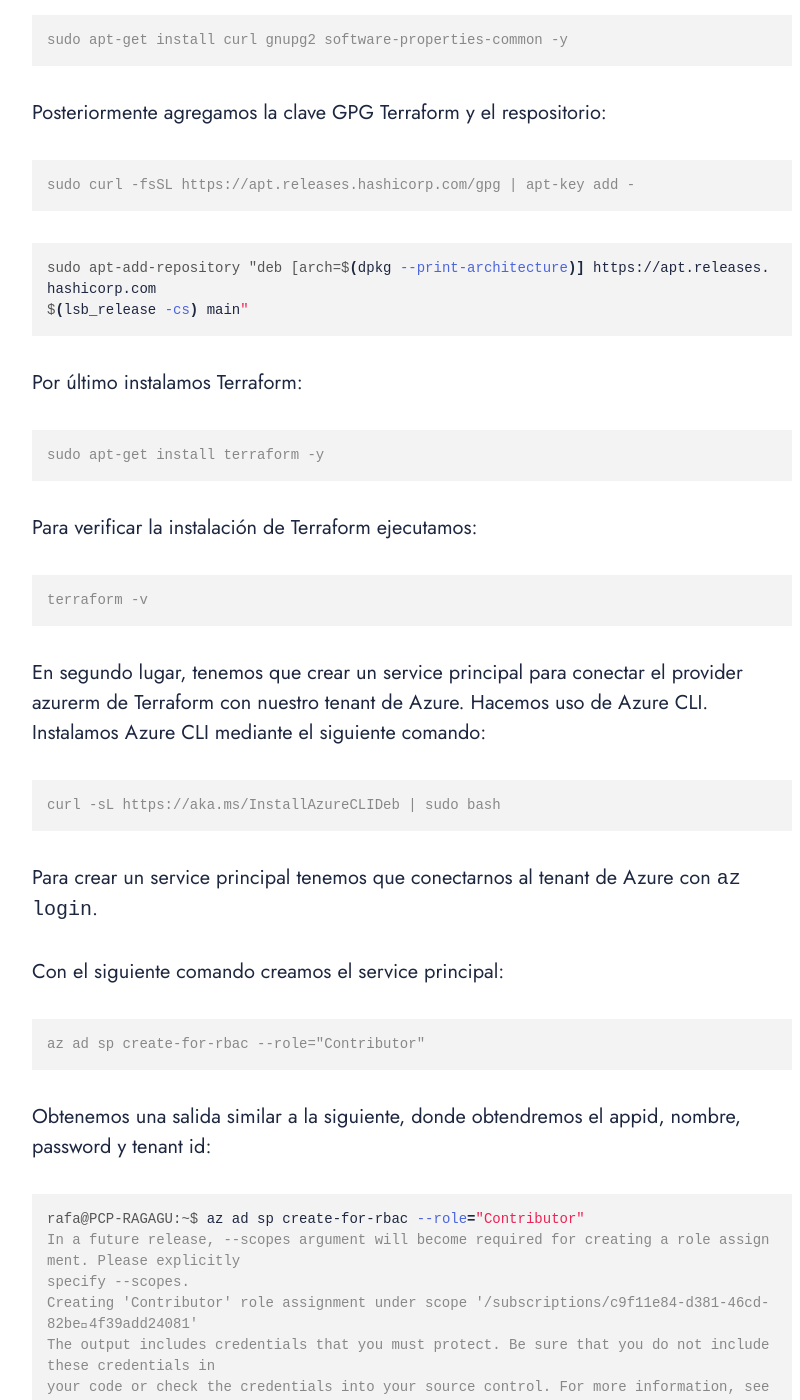
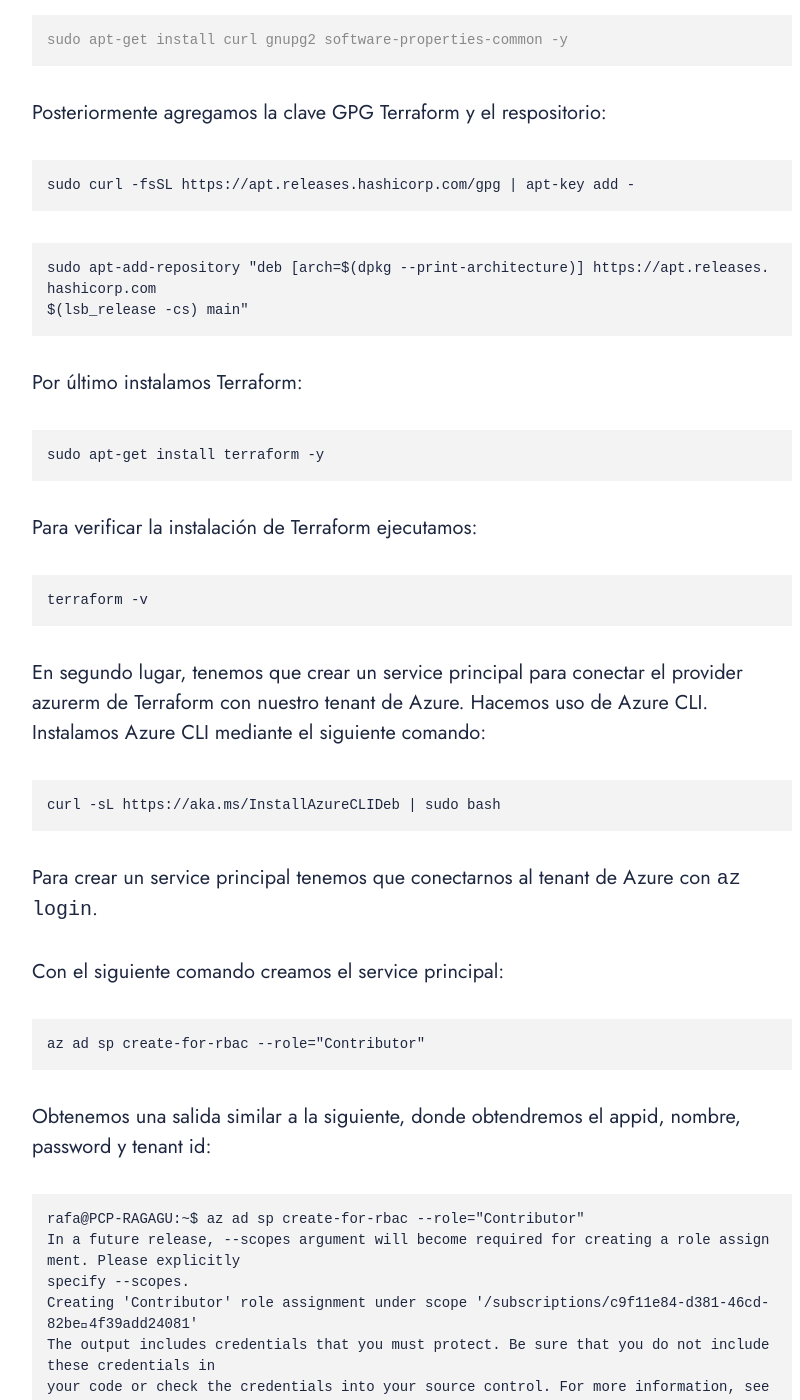
Before and after one commit to ragagu/ragagu-blog, a Jekyll site: the page built from _posts/2022-04-30-primeros-pasos-con-terraform-y-desplegando-infraestructura-como-codigo-en-azure.markdown, in a window 1280 px wide and 1400 px high, scrolled down 1272 px. Shown: the whole window, without its empty margins (228-1028 px from the left). Built offline with Jekyll 4.4.1, drawn with Linux system fonts in a browser that asks for light colours; nearby versions of some CDN libraries; some of the changed text lies outside the part shown.

Commit message:
Update 2022-04-30-primeros-pasos-con-terraform-y-desplegando-infraestructura-como-codigo-en-azure.markdown

````diff
--- a/_posts/2022-04-30-primeros-pasos-con-terraform-y-desplegando-infraestructura-como-codigo-en-azure.markdown
+++ b/_posts/2022-04-30-primeros-pasos-con-terraform-y-desplegando-infraestructura-como-codigo-en-azure.markdown
@@ -25,36 +25,36 @@ sudo apt-get install curl gnupg2 software-properties-common -y
 ```
 
 Posteriormente agregamos la clave GPG Terraform y el respositorio:
-```terminal
+```
 sudo curl -fsSL https://apt.releases.hashicorp.com/gpg | apt-key add -
 ```
-```terminal
+```
 sudo apt-add-repository "deb [arch=$(dpkg --print-architecture)] https://apt.releases.hashicorp.com
 $(lsb_release -cs) main"
 ```
 Por último instalamos Terraform:
-```terminal
+```
 sudo apt-get install terraform -y
 ```
 Para verificar la instalación de Terraform ejecutamos:
-```terminal
+```
 terraform -v
 ```
 
 En segundo lugar, tenemos que crear un service principal para conectar el provider azurerm de Terraform con nuestro tenant de Azure. Hacemos uso de Azure CLI. Instalamos Azure CLI mediante el siguiente comando:
-```terminal
+```
 curl -sL https://aka.ms/InstallAzureCLIDeb | sudo bash
 ```
 
 Para crear un service principal tenemos que conectarnos al tenant de Azure con `az login`.
 
 Con el siguiente comando creamos el service principal:
-```terminal
+```
 az ad sp create-for-rbac --role="Contributor"
 ```
 
 Obtenemos una salida similar a la siguiente, donde obtendremos el appid, nombre, password y tenant id:
-```terminal
+```
 rafa@PCP-RAGAGU:~$ az ad sp create-for-rbac --role="Contributor"
 In a future release, --scopes argument will become required for creating a role assignment. Please explicitly
 specify --scopes.
````
